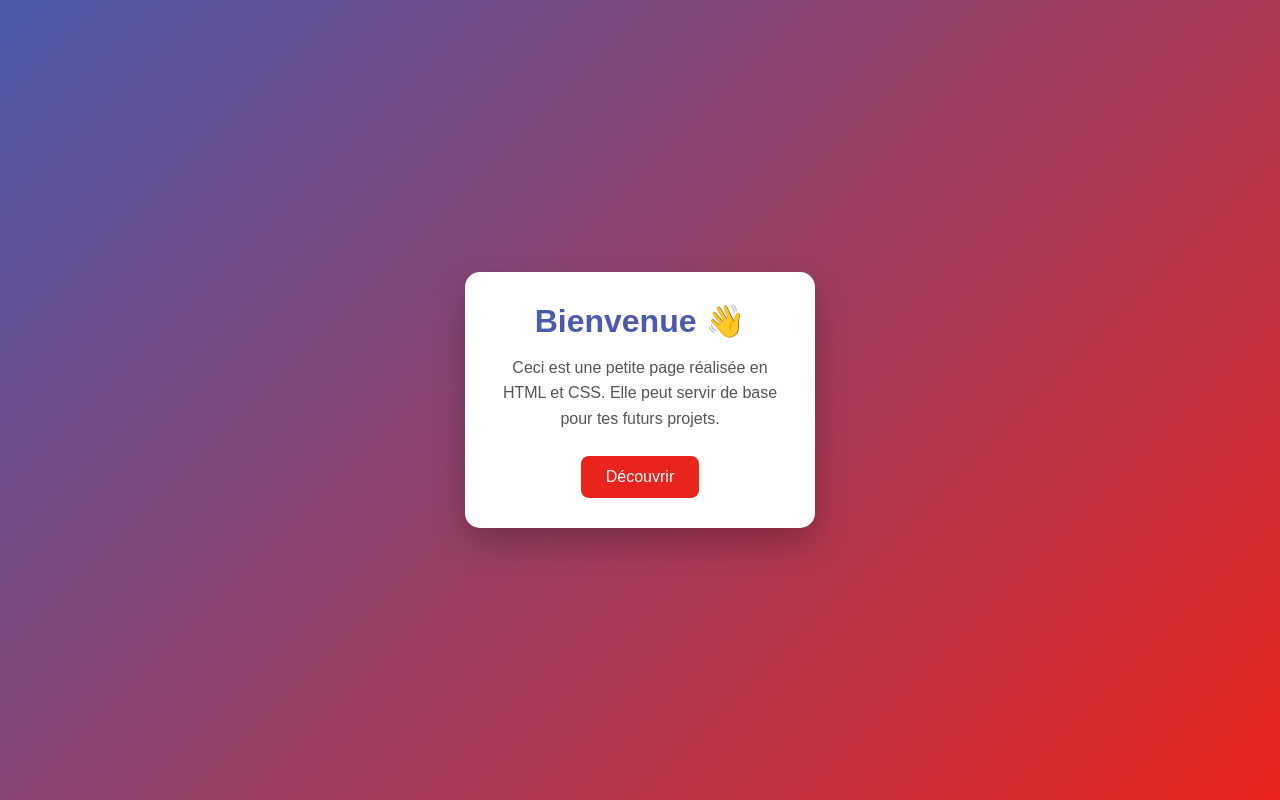
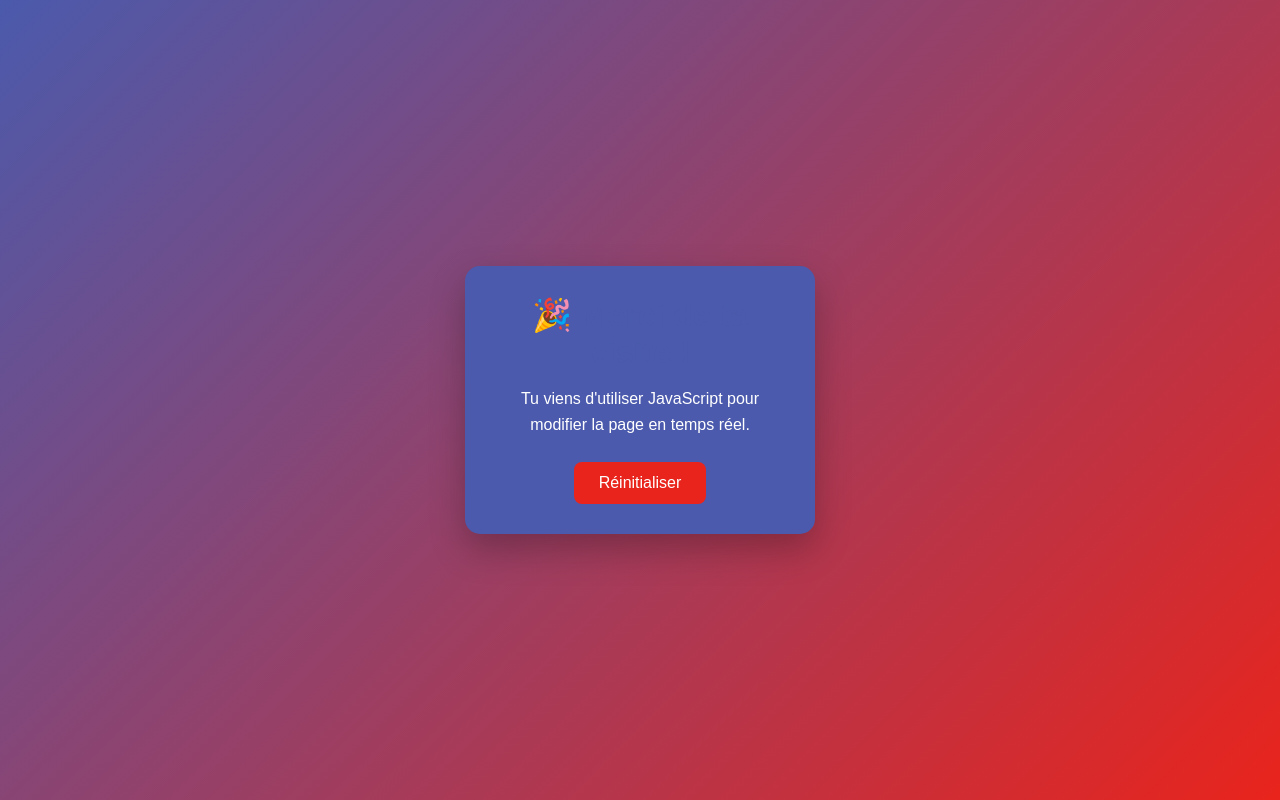
Before and after one commit to Ynma-dl/testPage, a plain HTML site: page index.html in a window 1280 px wide. Both pictures are taken after a click on the button "Découvrir". Drawn offline with Linux system fonts and the light colour scheme.

Commit message:
ajoutejsx

```diff
--- a/index.html
+++ b/index.html
@@ -18,6 +18,7 @@
 
         <button>Découvrir</button>
     </div>
-
+<script src="main.js"></script>
+</body>
 </body>
 </html>
--- a/main.js
+++ b/main.js
@@ -0,0 +1,48 @@
+// Sélection des éléments
+const button = document.querySelector("button");
+const title = document.querySelector("h1");
+const card = document.querySelector(".card");
+
+// État du bouton
+let clicked = false;
+
+// Action au clic
+button.addEventListener("click", () => {
+    if (!clicked) {
+        title.textContent = "🎉 Merci de ta visite !";
+        button.textContent = "Réinitialiser";
+
+        card.style.background = "#4B5AAC";
+        card.style.color = "white";
+
+        document.querySelector("p").textContent =
+            "Tu viens d'utiliser JavaScript pour modifier la page en temps réel.";
+
+        document.querySelector("p").style.color = "white";
+
+        clicked = true;
+    } else {
+        title.textContent = "Bienvenue 👋";
+        button.textContent = "Découvrir";
+
+        card.style.background = "white";
+        card.style.color = "black";
+
+        document.querySelector("p").textContent =
+            "Ceci est une petite page réalisée en HTML et CSS. Elle peut servir de base pour tes futurs projets.";
+
+        document.querySelector("p").style.color = "#555";
+
+        clicked = false;
+    }
+});
+
+// Animation quand la souris entre
+card.addEventListener("mouseenter", () => {
+    card.style.transform = "scale(1.05)";
+});
+
+// Animation quand la souris sort
+card.addEventListener("mouseleave", () => {
+    card.style.transform = "scale(1)";
+});
```
